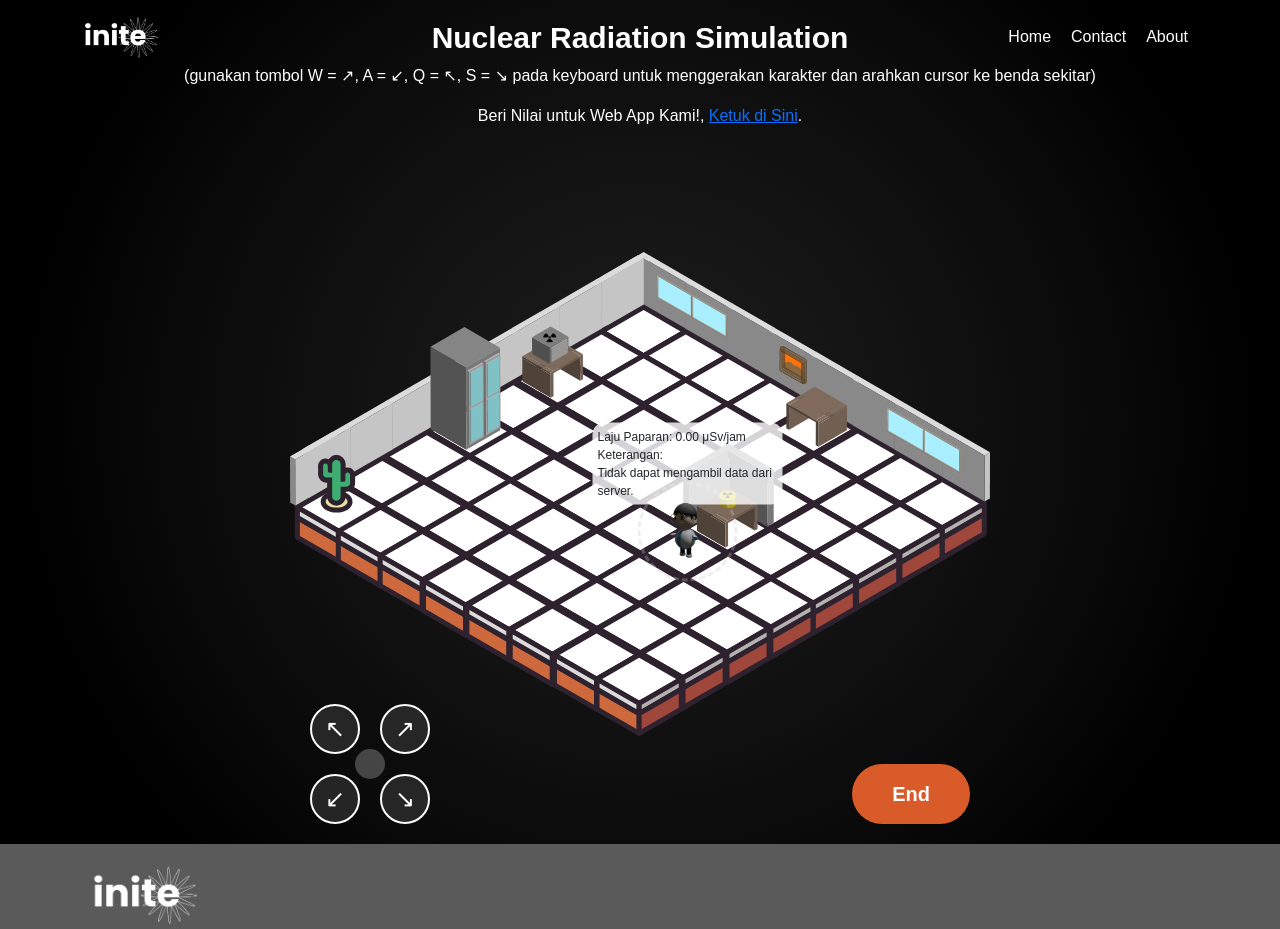
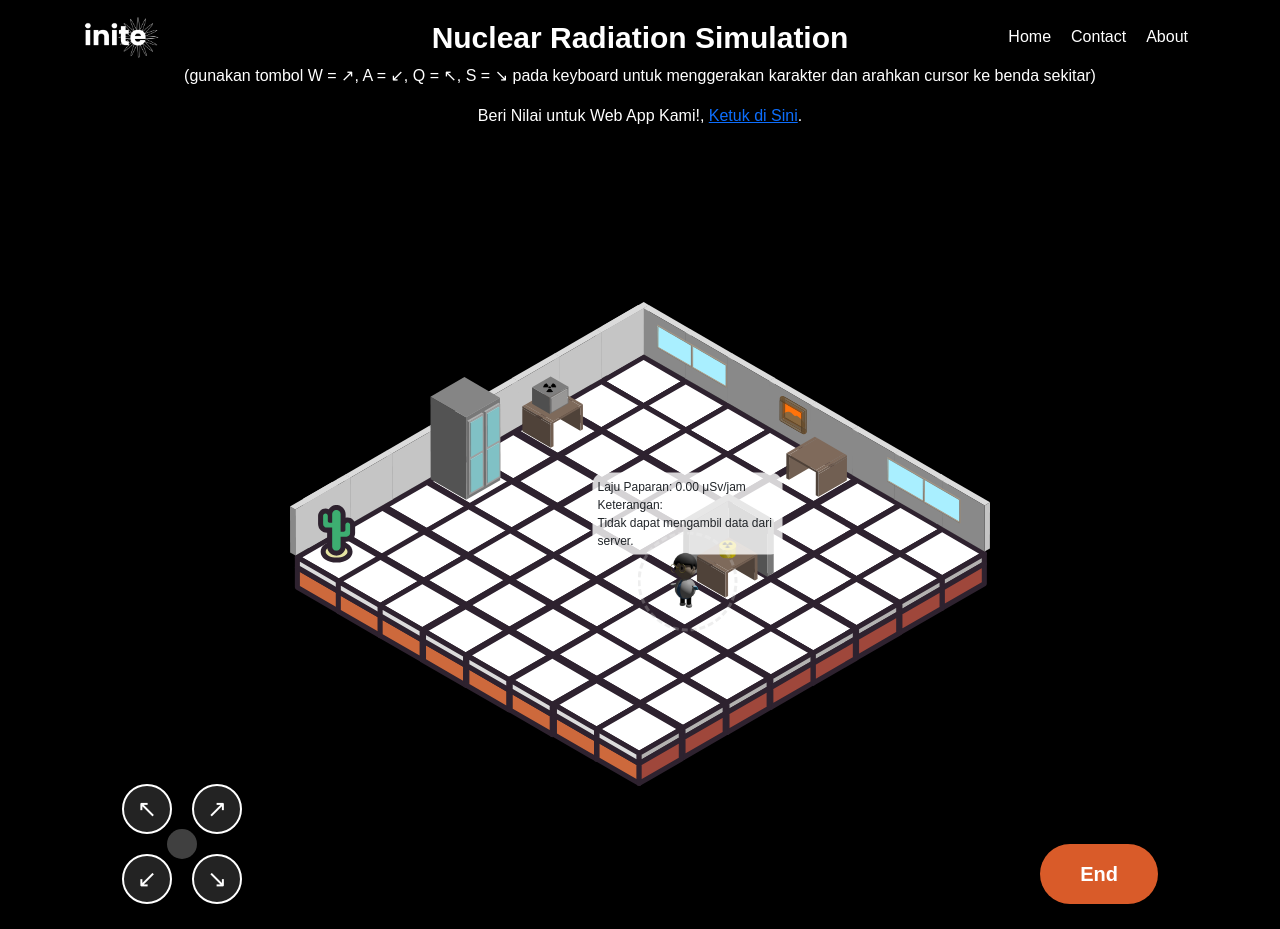
Before and after one commit to Sanssin/Inite, a React (Create React App) app: page /simulasi in a window 1280 px wide. Shown: the top 929 px of the page. Built offline with nearby package versions, Linux system fonts and the light colour scheme; no server answers.

Commit message:
edit postition button

```diff
--- a/src/body/game/GameArea.css
+++ b/src/body/game/GameArea.css
@@ -1,13 +1,26 @@
-.Simulasi {
-  /* Gradien radial untuk efek pudar seperti di gambar */
-  background: radial-gradient(circle at center,
-    rgba(30, 30, 30, 1) 0%,  /* Bagian tengah sedikit terang */
-    rgba(10, 10, 10, 1) 60%, /* Transisi ke gelap */
-    rgba(0, 0, 0, 1) 80%     /* Tepi hitam pekat */
-  );
-  min-height: 100vh;
+/* Kontainer utama untuk seluruh tata letak simulasi */
+.simulation-container {
+  position: relative;
   width: 100%;
-  overflow: hidden; /* Menjaga agar tidak ada scroll yang tidak perlu */
+  height: 100vh; /* Memenuhi seluruh tinggi viewport */
+  display: flex;
+  justify-content: center;
+  align-items: center;
+}
+
+/* Lapisan UI yang menutupi seluruh kontainer */
+.simulation-ui {
+  position: absolute;
+  top: 0;
+  left: 0;
+  width: 100%;
+  height: 100%;
+  pointer-events: none; /* Biarkan klik "melewati" lapisan ini */
+}
+
+/* Aktifkan kembali pointer events untuk elemen di dalam UI */
+.simulation-ui > * {
+  pointer-events: auto;
 }
 
 .game-area {
@@ -145,9 +158,9 @@
 /* Styling untuk Kontrol Gerakan */
 .controls-container {
   position: absolute;
-  bottom: 20px;
-  left: 20px;
-  width: 120px; /* Ukuran wadah kontrol */
+  bottom: 40px; /* Jarak dari bawah layar */
+  left: 40px;   /* Jarak dari kiri layar */
+  width: 120px;
   height: 120px;
 }
 
@@ -206,10 +219,10 @@
 /* Styling untuk Tombol Selesai */
 .end-button {
   position: absolute;
-  bottom: 20px;
-  right: 20px;
+  bottom: 40px; /* Jarak dari bawah layar */
+  right: 40px;  /* Jarak dari kanan layar */
   padding: 15px 40px;
-  background-color: #D95B29; /* Warna oranye dari gambar */
+  background-color: #D95B29;
   color: white;
   border: none;
   border-radius: 30px;
@@ -220,5 +233,5 @@
 }
 
 .end-button:hover {
-  background-color: #C85020; /* Warna sedikit lebih gelap saat hover */
+  background-color: #C85020;
 }
--- a/src/body/game/GameArea.js
+++ b/src/body/game/GameArea.js
@@ -191,10 +191,11 @@ const GameArea = () => {
   };
 
   return (
+    <div className="simulation-container">
+      {/* Area visual dari simulasi, dipusatkan */}
       <div className="game-area">
         <SVGComponent className="room" />
         <div className="character" style={characterPositionStyle}>
-        {/* Perisai yang mengelilingi avatar */}
           <div className={`avatar-shield ${isAvatarShielded(positionId) ? 'active' : ''}`}></div>
           <img
             src={
@@ -260,8 +261,10 @@ const GameArea = () => {
         >
           Hai Aku Kaktus 😊
         </div>
+      </div>
 
-      {/* Kontrol Gerakan */}
+      {/* Lapisan UI yang membentang di seluruh container */}
+      <div className="simulation-ui">
         <div className="controls-container">
           <div className="control-center-dot"></div>
           <button className="control-button up-left" onClick={() => moveCharacter(positionId + 9, "upLeft")}>↖</button>
@@ -269,9 +272,8 @@ const GameArea = () => {
           <button className="control-button down-left" onClick={() => moveCharacter(positionId - 1, "downLeft")}>↙</button>
           <button className="control-button down-right" onClick={() => moveCharacter(positionId - 9, "downRight")}>↘</button>
         </div>
-
-      {/* Tombol Selesai */}
         <button className="end-button" onClick={handleEndClick}>End</button>
+      </div>
     </div>
   );
 };
```
Lines whose indentation alone changed are shown as unchanged.
